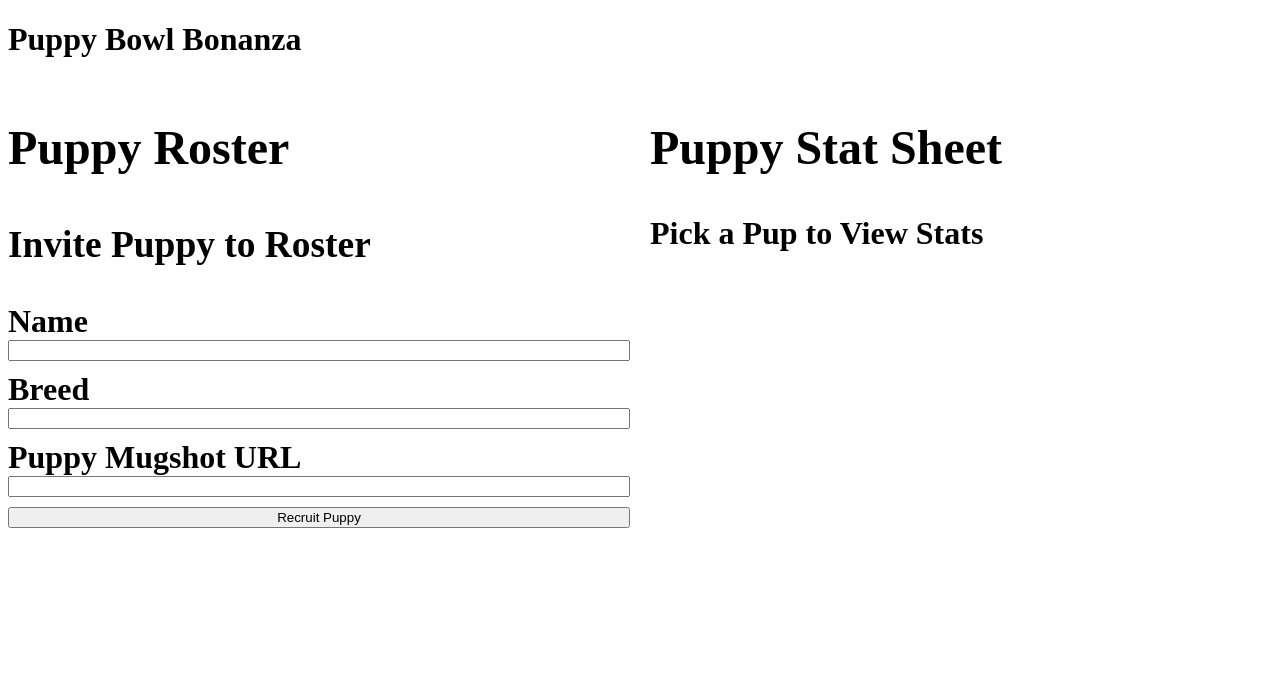
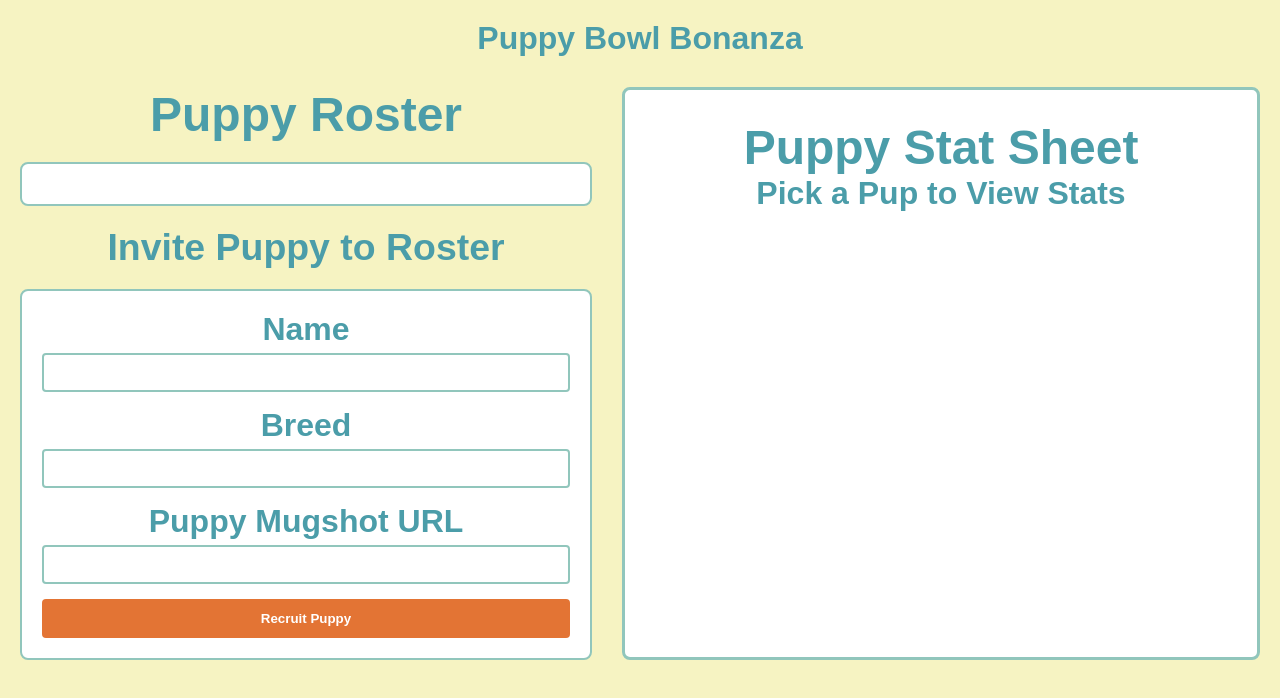
Before and after one commit to JLeDick/puppy-bowl, a plain HTML site: page index.html in a window 1280 px wide. Drawn offline with Linux system fonts and the light colour scheme; no server answers.

Commit message:
CSS done - Used color scheme from website

```diff
--- a/index.css
+++ b/index.css
@@ -1,36 +1,150 @@
-/* In Progress */
+/* Color Scheme: #91C6BC (teal), #4B9DA9 (dark teal), #F6F3C2 (cream), #E37434 (orange) */
 
 * {
   box-sizing: border-box;
+  margin: 0;
+  padding: 0;
 }
 
-/* Two column layout */
+body {
+  font-family: Arial, sans-serif;
+  background-color: #f6f3c2;
+  padding: 20px;
+}
+
+#app {
+  max-width: 1400px;
+  margin: 0 auto;
+}
+
+h1 {
+  text-align: center;
+  color: #4b9da9;
+  margin-bottom: 30px;
+}
+
+/* Layout */
 main {
   display: flex;
+  gap: 30px;
+}
+
+main > section:first-child {
+  flex: 1;
+  display: flex;
+  flex-direction: column;
   gap: 20px;
 }
 
-main > section {
+main > section#selected {
   flex: 1;
+  background: white;
+  padding: 30px;
+  border-radius: 8px;
+  border: 3px solid #91c6bc;
 }
 
+/* Roster */
 .roster {
   list-style: none;
-  padding: 0;
+  background: white;
+  padding: 20px;
+  border-radius: 8px;
+  border: 2px solid #91c6bc;
 }
 
+.roster li {
+  margin-bottom: 10px;
+}
+
+.roster li a {
+  display: block;
+  padding: 15px;
+  background: #91c6bc;
+  color: #333;
+  text-decoration: none;
+  border-radius: 4px;
+  font-weight: bold;
+}
+
+.roster li a:hover {
+  background: #4b9da9;
+  color: white;
+}
+
+/* Puppy Details */
+.puppy {
+  display: flex;
+  flex-direction: column;
+  align-items: center;
+  gap: 15px;
+}
+
+.puppy figure {
+  width: 100%;
+  max-width: 400px;
+}
+
+.puppy img {
+  width: 100%;
+  border-radius: 8px;
+  border: 4px solid #91c6bc;
+}
+
+.puppy p {
+  width: 100%;
+  color: #333;
+}
+
+/* Form */
 form {
   display: flex;
   flex-direction: column;
-  gap: 10px;
+  gap: 15px;
+  background: white;
+  padding: 20px;
+  border-radius: 8px;
+  border: 2px solid #91c6bc;
 }
 
 label {
   display: flex;
   flex-direction: column;
+  gap: 5px;
+  font-weight: bold;
+  color: #4b9da9;
 }
 
-img {
-  max-width: 100%;
-  height: auto;
+input,
+select {
+  padding: 10px;
+  border: 2px solid #91c6bc;
+  border-radius: 4px;
 }
+
+input:focus,
+select:focus {
+  outline: none;
+  border-color: #4b9da9;
+}
+
+button {
+  padding: 12px 20px;
+  background: #e37434;
+  color: white;
+  border: none;
+  border-radius: 4px;
+  cursor: pointer;
+  font-weight: bold;
+}
+
+button:hover {
+  background: #d66325;
+}
+
+/* Responsive */
+@media (max-width: 900px) {
+  main {
+    flex-direction: column;
+  }
+}
```
